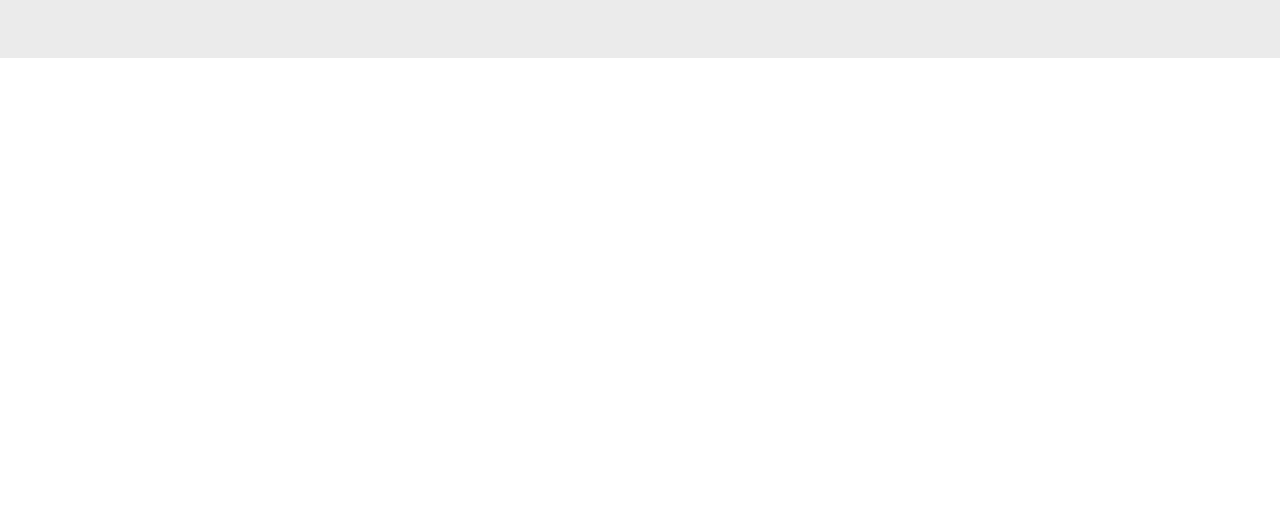
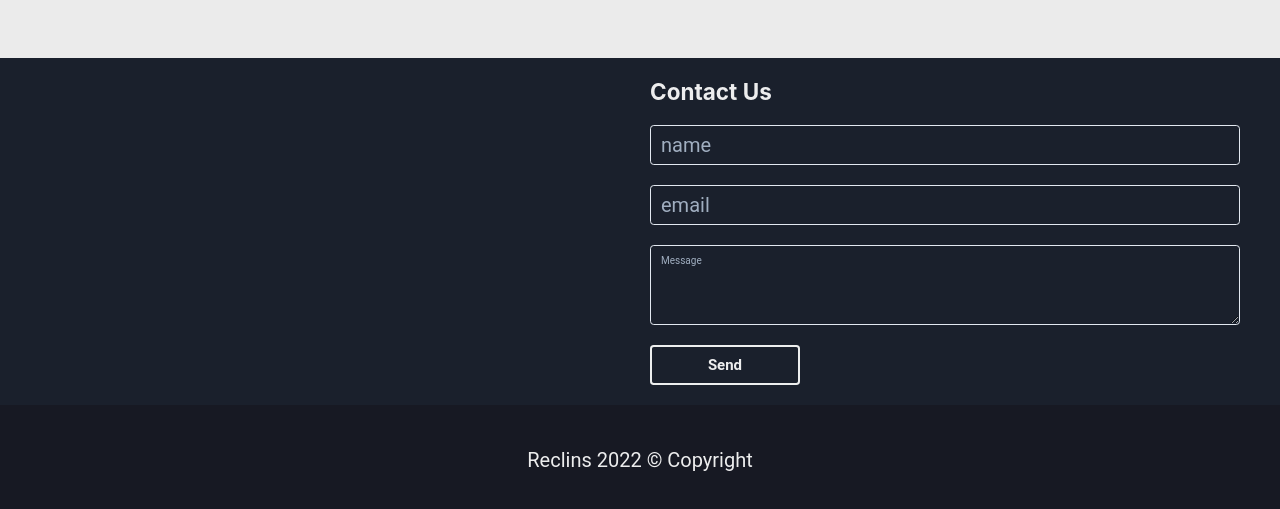
Before and after one commit to drcash-brazil/front-end-challenge, a React (Vite) app: page / in a window 1280 px wide. Shown: the part 1278-1787 px from the top of the page. Before the commit the page ends 1336 px from the top, so only its background shows below. Built offline with nearby package versions, Linux system fonts and the light colour scheme; no server answers.

Commit message:
feat: add footer

```diff
--- /dev/null
+++ b/src/presentation/components/footer/footer.tsx
@@ -0,0 +1,24 @@
+import { Box, Flex, Grid, Heading, Input, Text, Textarea } from '@chakra-ui/react'
+import { SpaceButton } from '..'
+
+export const Footer = () => {
+  return (
+    <Box bg="gray.800" color="whiteAlpha.900">
+      <Grid gridTemplateColumns="1fr 1fr" gap="2rem" p="2rem 4rem" m="0 auto" maxWidth="142rem" width="100%">
+        <Box>
+
+        </Box>
+        <Box>
+          <Heading mb="2rem">Contact Us</Heading>
+          <Input fontSize="2rem" height="4rem" placeholder="name" mb="2rem" />
+          <Input fontSize="2rem" height="4rem" placeholder="email" mb="2rem" />
+          <Textarea placeholder="Message" mb="2rem" />
+          <SpaceButton>Send</SpaceButton>
+        </Box>
+      </Grid>
+      <Flex bg="gray.900" p="4rem 0" alignItems="center" justifyContent="center">
+        <Text fontSize="2rem">Reclins {new Date().getFullYear()} &copy; Copyright</Text>
+      </Flex>
+    </Box>
+  )
+}
--- a/src/presentation/components/index.ts
+++ b/src/presentation/components/index.ts
@@ -2,3 +2,4 @@ export * from './header/header'
 export * from './wrapper/wrapper'
 export * from './button/button'
 export * from './clinic/clinic'
+export * from './footer/footer'
--- a/src/presentation/components/wrapper/wrapper.tsx
+++ b/src/presentation/components/wrapper/wrapper.tsx
@@ -1,6 +1,7 @@
 import React from 'react'
 import { Box } from '@chakra-ui/react'
-import { Header } from '@/presentation/components'
+
+import { Header, Footer } from '@/presentation/components'
 
 type Props = {
   children: React.ReactNode
@@ -13,6 +14,7 @@ export const Wrapper = ({ children }: Props) => {
       <Box>
         {children}
       </Box>
+      <Footer />
     </Box>
   )
 }
```
